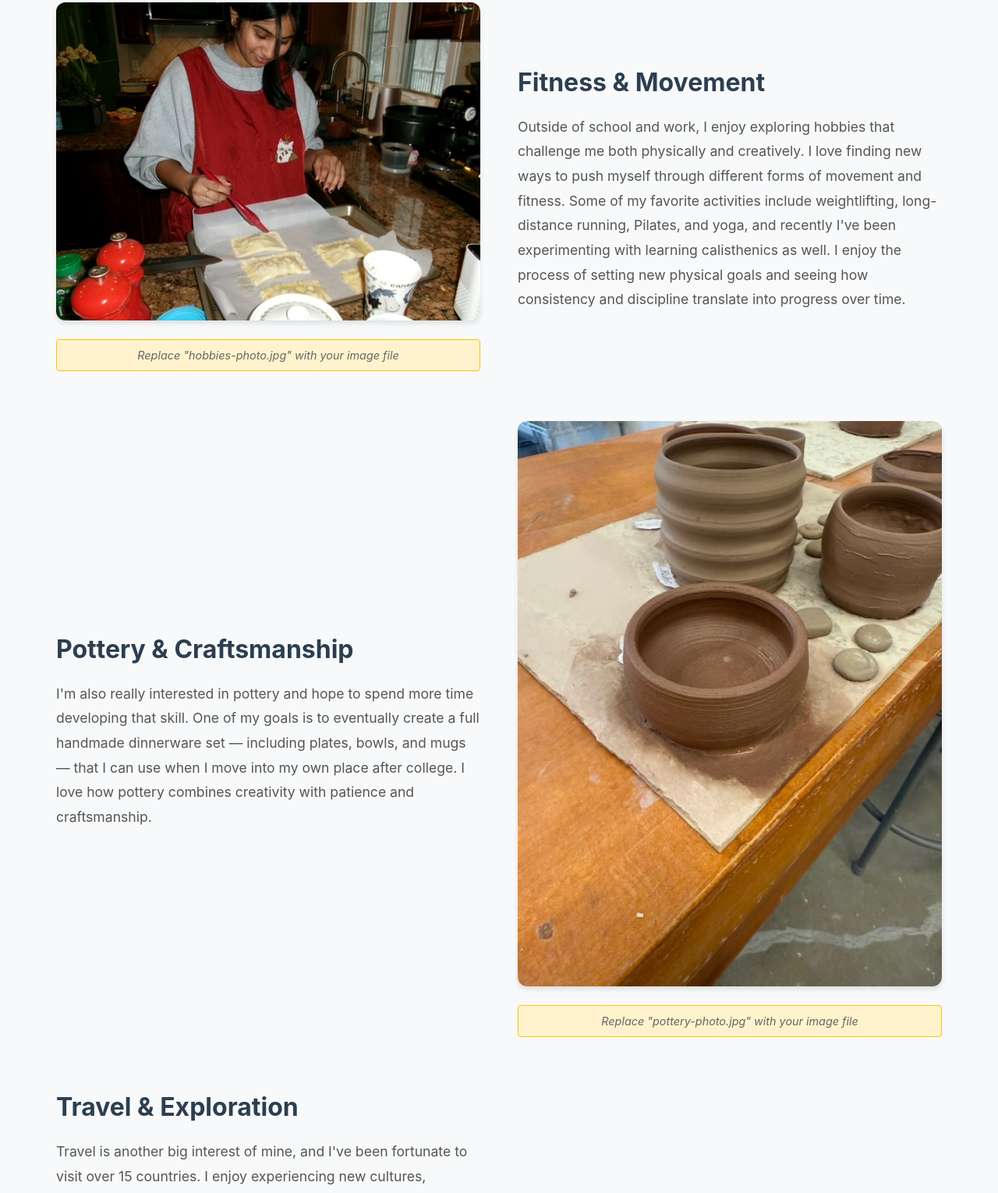
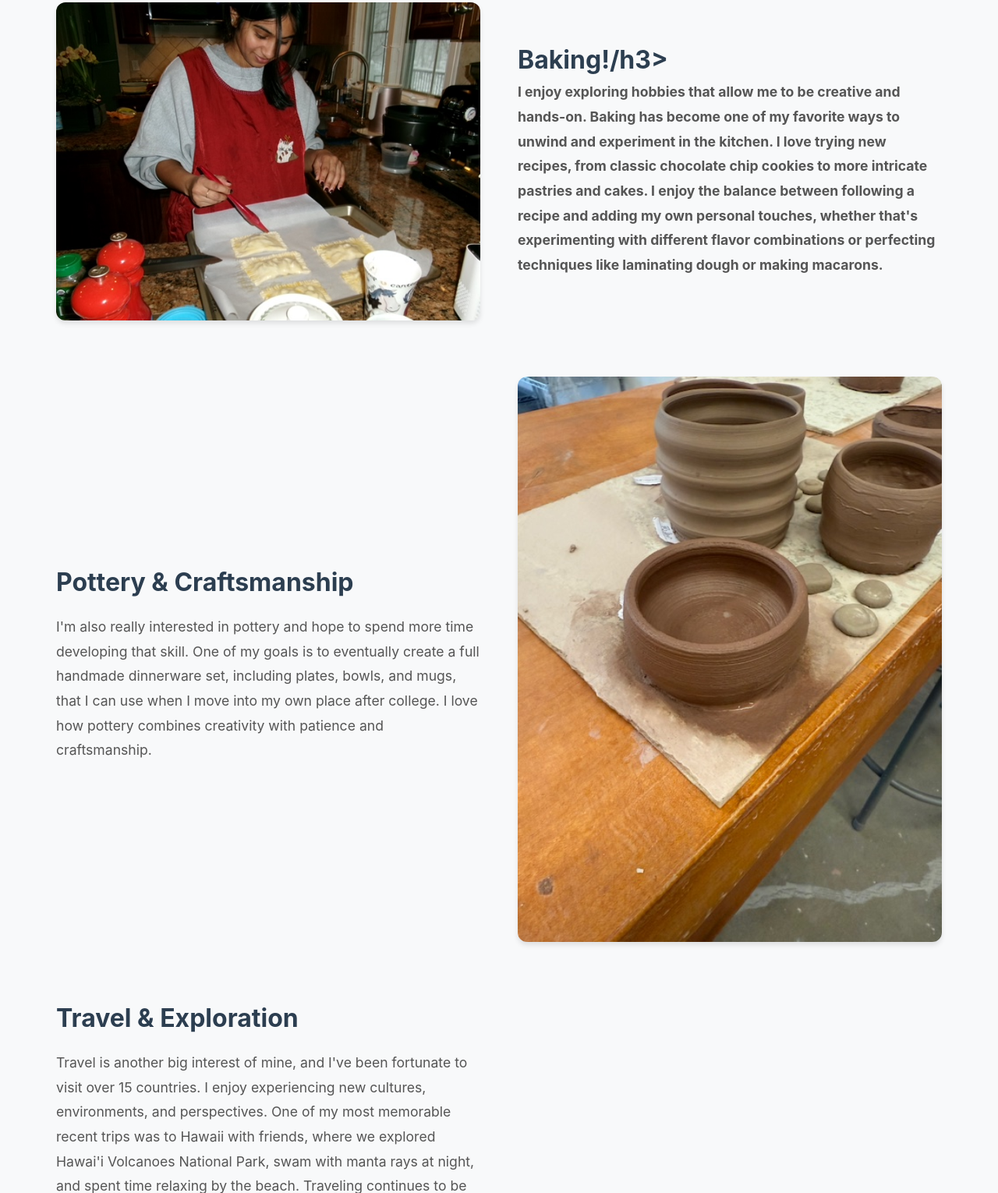
Before and after one commit to mayakarintholil/ds4200-personal-website, a plain HTML site: page interests.html in a window 1280 px wide. Shown: the part 385-1915 px from the top of the page at 78% size. Drawn offline with Linux system fonts and the light colour scheme.

Commit message:
Add files via upload

```diff
--- a/interests.html
+++ b/interests.html
@@ -29,25 +29,21 @@
             <div class="container">
                 <div class="interest-block">
                     <div class="interest-image">
-                        <!-- Replace this placeholder with your own image -->
                         <img src="hobbies-photo.jpg" alt="My hobbies and interests">
-                        <p class="image-note">Replace "hobbies-photo.jpg" with your image file</p>
                     </div>
                     <div class="interest-text">
-                        <h3>Fitness & Movement</h3>
-                        <p>Outside of school and work, I enjoy exploring hobbies that challenge me both physically and creatively. I love finding new ways to push myself through different forms of movement and fitness. Some of my favorite activities include weightlifting, long-distance running, Pilates, and yoga, and recently I've been experimenting with learning calisthenics as well. I enjoy the process of setting new physical goals and seeing how consistency and discipline translate into progress over time.</p>
+                        <h3>Baking!/h3>
+                        <p> I enjoy exploring hobbies that allow me to be creative and hands-on. Baking has become one of my favorite ways to unwind and experiment in the kitchen. I love trying new recipes, from classic chocolate chip cookies to more intricate pastries and cakes. I enjoy the balance between following a recipe and adding my own personal touches, whether that's experimenting with different flavor combinations or perfecting techniques like laminating dough or making macarons.</p>
                     </div>
                 </div>
 
                 <div class="interest-block reverse">
                     <div class="interest-text">
                         <h3>Pottery & Craftsmanship</h3>
-                        <p>I'm also really interested in pottery and hope to spend more time developing that skill. One of my goals is to eventually create a full handmade dinnerware set — including plates, bowls, and mugs — that I can use when I move into my own place after college. I love how pottery combines creativity with patience and craftsmanship.</p>
+                        <p>I'm also really interested in pottery and hope to spend more time developing that skill. One of my goals is to eventually create a full handmade dinnerware set, including plates, bowls, and mugs, that I can use when I move into my own place after college. I love how pottery combines creativity with patience and craftsmanship.</p>
                     </div>
                     <div class="interest-image">
-                        <!-- Replace this placeholder with your own image -->
                         <img src="pottery-photo.jpg" alt="Pottery and craftsmanship">
-                        <p class="image-note">Replace "pottery-photo.jpg" with your image file</p>
                     </div>
                 </div>
 
```
Also changed, not shown: index.html (+0 -2 lines).
